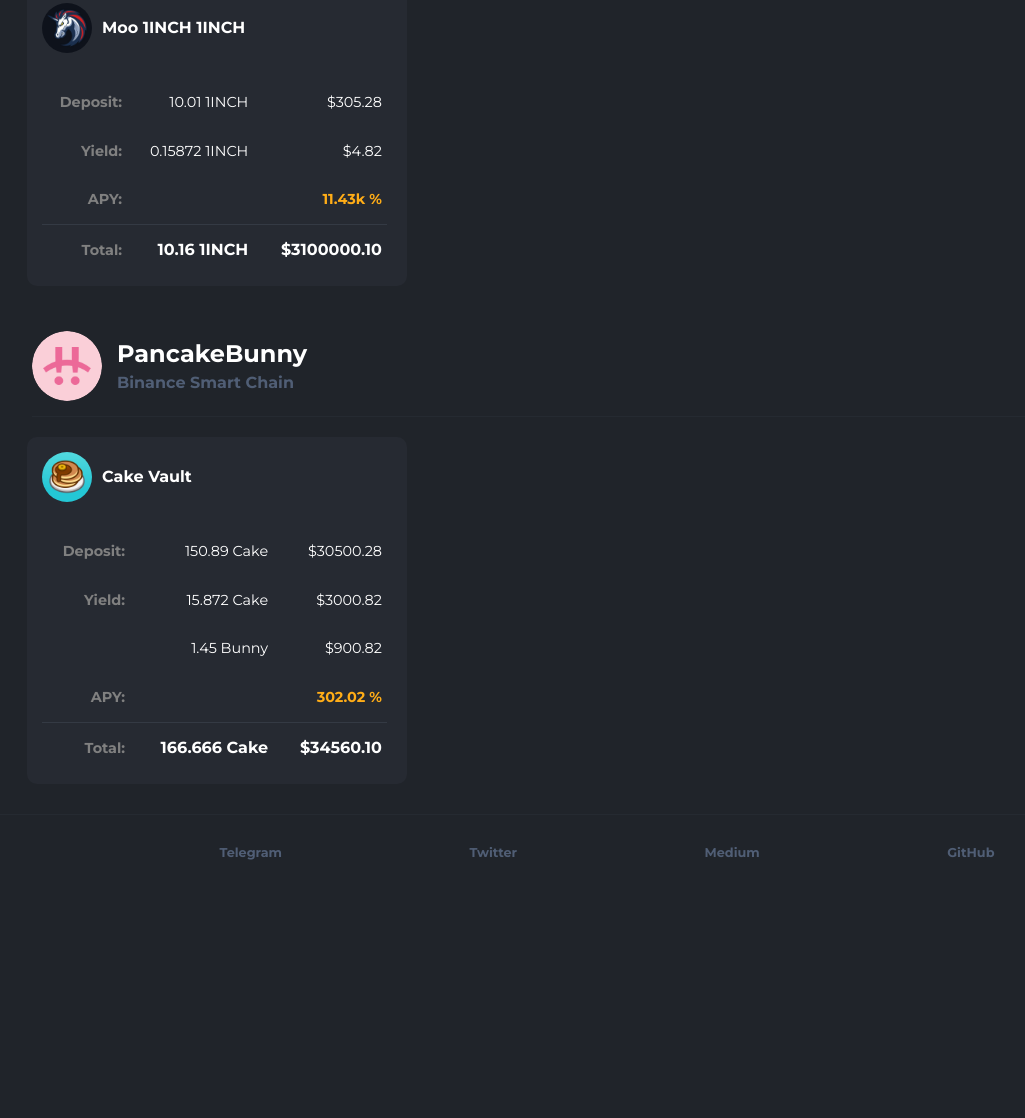
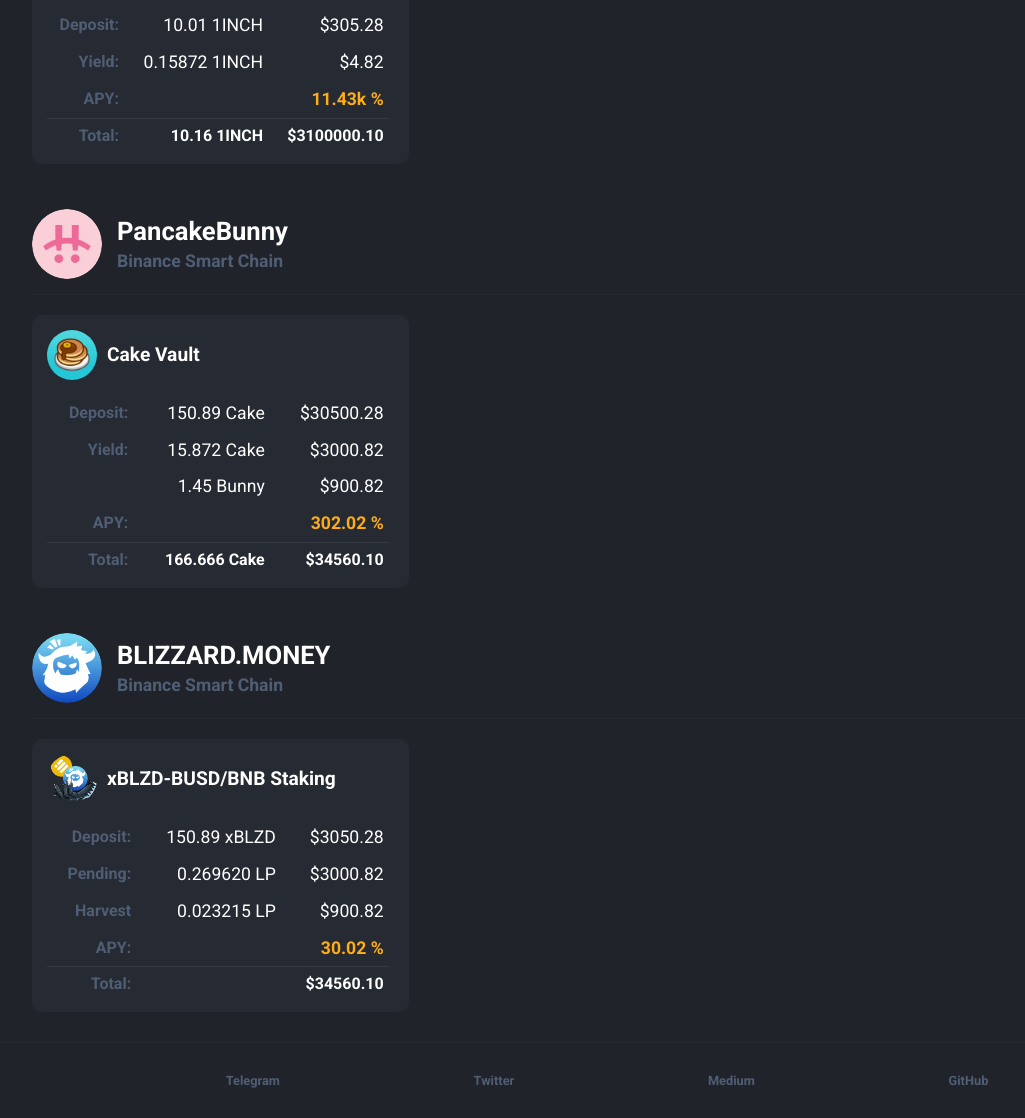
Before and after one commit to yieldtop/yieldtop-frontend, a plain HTML site: page index.html in a window 1280 px wide. Shown: the part 665-1783 px from the top of the page, without its empty margins (33-1058 px from the left). Before the commit the page ends 1555 px from the top, so only its background shows below. Drawn offline with nearby package versions, Linux system fonts and the light colour scheme.

Commit message:
change font

```diff
--- a/index.html
+++ b/index.html
@@ -12,8 +12,10 @@
   <meta property="og:image" content="https://yield.galyshev.pro/img/og_card.png" />
   <meta name="twitter:image" content="https://yield.galyshev.pro/img/og_card.png" />
   <meta name="twitter:card" content="summary_large_image" />
+  <!-- <link rel="preconnect" href="https://fonts.gstatic.com">
+  <link href="https://fonts.googleapis.com/css2?family=Montserrat:wght@300;400;700&display=swap" rel="stylesheet"> -->
   <link rel="preconnect" href="https://fonts.gstatic.com">
-  <link href="https://fonts.googleapis.com/css2?family=Montserrat:wght@300;400;700&display=swap" rel="stylesheet">
+  <link href="https://fonts.googleapis.com/css2?family=Roboto:wght@400;700&display=swap" rel="stylesheet">
   <link rel="stylesheet" href="style/main.css?new">
 </head>
 
@@ -148,7 +150,7 @@
                 <table class="vault__stat">
                   <tr class="vault__stat-deposit">
                     <th>Deposit:</th>
-                    <td><span>100.14</span> BIF</td>
+                    <td><span>100.14</span> BIFI</td>
                    <td><span>$305000.28</span></td>
                   </tr>
                   <tr class="vault__stat-yield">
@@ -289,6 +291,59 @@
                   <tr class="vault__stat-total">
                     <th>Total:</th>
                     <td><span>166.666</span> Cake</td>
+                    <td><span>$34560.10</span></td>
+                  </tr>
+                </table>
+              </div>
+            </div>
+          </div>
+        </div>
+      </div>
+
+      <div class="finance">
+        <div class="finance__title">
+          <img src="img/platforms/blizzard.png" alt="logo">
+          <div class="platform">
+            <span class="platform__title">BLIZZARD.MONEY</span>
+            <span class="platform__chain">Binance Smart Chain</span>
+          </div>
+        </div>
+
+        <div class="finance__vaults">
+          <div class="vaults__wrapper">
+            <div class="vault">
+              <div class="vault__title">
+                <img src="img/tokens/xBLZD-BUSDBNB-LP.png" alt="logo">
+                <div class="vault__amount">
+                  <span class="vault__amount__title">xBLZD-BUSD/BNB Staking</span>
+                </div>
+              </div>
+
+              <div class="vault__value">
+                <table class="vault__stat">
+                  <tr class="vault__stat-deposit">
+                    <th>Deposit:</th>
+                    <td><span>150.89</span> xBLZD</td>
+                   <td><span>$3050.28</span></td>
+                  </tr>
+                  <tr class="vault__stat-yield">
+                    <th>Pending:</th>
+                    <td><span>0.269620</span> LP</td>
+                    <td><span>$3000.82</span></td>
+                  </tr>
+                  <tr class="vault__stat-yield">
+                    <th>Harvest</th>
+                    <td><span>0.023215</span> LP</td>
+                    <td><span>$900.82</span></td>
+                  </tr>
+                  <tr class="vault__stat-apy">
+                    <th>APY:</th>
+                    <td></td>
+                    <td><span>30.02 %</span></td>
+                  </tr>
+                  <tr class="vault__stat-total">
+                    <th>Total:</th>
+                    <td></td>
                     <td><span>$34560.10</span></td>
                   </tr>
                 </table>
--- a/style/main.css
+++ b/style/main.css
@@ -1,6 +1,7 @@
 body {
   margin: 0;
-  font-family: 'Montserrat', sans-serif;
+  font-family: 'Roboto', sans-serif;
+  /* font-family: 'Montserrat', sans-serif; */
   font-size: 16px;
   color: #6c7279;
   -webkit-font-smoothing: antialiased;
@@ -29,7 +30,7 @@ ul, ol, li {
 
 h1 {
   color: #505e75;
-  font-size: 1.2rem;
+  font-size: 1.4rem;
 }
 
 /* Container
@@ -58,9 +59,6 @@ h1 {
   width: 100%;
   height: 100%;
   background-color: #20242A;
-  /* box-shadow: 0.4em 0.4em 5px rgba(19, 19, 19, 0.5); */
-  /* border-bottom-left-radius: 15px;
-  border-bottom-right-radius: 15px; */
   z-index: 2;
 }
 
@@ -124,14 +122,14 @@ h1 {
   min-width: 120px;
   cursor: pointer;
   text-align: center;
-  /* transition: all 0.3s ease 0s; */
 }
+
 .header__tabs-item a:hover {
   color: #FFAD17;
 }
 
 .header__tabs-item a {
-  font-size: 1rem;
+  font-size: 1.2rem;
   text-decoration: none;
   color: #505e75;
 }
@@ -142,7 +140,6 @@ h1 {
 }
 
 .header__tabs-item.active {
-  /* background-color: #FED32C; */
   position: relative;
 }
 
@@ -216,7 +213,6 @@ h1 {
   height: 100%;
   overflow: auto;
   background-color: #262A32;
-  /* box-shadow: 0.4em 0.4em 5px rgba(19, 19, 19, 0.5); */
   z-index: 4;
   display: flex;
   flex-direction: column;
@@ -232,7 +228,7 @@ h1 {
 
 .header__link {
   color: #D8D8D8;
-  text-transform: uppercase;
+  /* text-transform: uppercase; */
   text-decoration: none;
   font-size: 1.2rem;
 }
@@ -310,13 +306,13 @@ h1 {
 }
 
 .platform__title {
-  font-size: 1.5rem;
+  font-size: 1.6rem;
   color: #fff;
   font-weight: bold;
   padding-bottom: 5px;
 }
 .platform__chain {
-  font-size: 1rem;
+  font-size: 1.1rem;
   font-weight: 600;
   color: #505e75;
 }
@@ -324,6 +320,7 @@ h1 {
 .finance__vaults {
   display: flex;
   flex-wrap: wrap;
+  margin: 0 5px;
 }
 
 .vaults__wrapper {
@@ -342,7 +339,7 @@ h1 {
 .vault__title {
   display: flex;
   align-items: center;
-  padding: 15px;
+  padding: 15px 15px 5px 15px;
 }
 
 .vault__title img {
@@ -357,19 +354,19 @@ h1 {
 }
 
 .vault__amount__title {
-  font-size: 1rem;
+  font-size: 1.2rem;
   color: #fff;
   font-weight: bold;
 }
 
 .vault__value {
-  font-size: .9rem;
+  font-size: 1.1rem;
   color: #fff;
   padding: 10px 20px 10px 15px;
 }
 
 .vault__value td {
-  padding: 15px 5px 15px 0;
+  padding: 7px 5px 7px 0;
 }
 
 .vault__stat {
@@ -380,9 +377,9 @@ h1 {
 }
 
 .vault__stat th {
-  font-weight: bold;
+  font-weight: 700;
   color: #505e75;
-  font-size: 0.9rem;
+  font-size: 1rem;
 }
 
 .vault__stat-deposit {
@@ -582,7 +579,7 @@ h1 {
 .dark-mode .vault__amount__title {
   color: #808080;
 }
-.vault__stat th {
+.dark-mode .vault__stat th {
   color: #808080;
 }
 .dark-mode .vault__value {
@@ -638,10 +635,10 @@ h1 {
     width: calc(50%);
   }
   .dep__inner h1 {
-    font-size: 1rem;
+    font-size: 1.1rem;
   }
   .dep__value {
-    font-size: 1.2rem;
+    font-size: 1.25rem;
   }
   .finance__title {
     margin-top: 10px;
@@ -654,12 +651,6 @@ h1 {
   }
   .vault__amount__title {
     font-size: 1rem;
-  }
-  .vault__amount__dollars {
-    font-size: 0.9rem;
-  }
-  .vault__amount__coins {
-    font-size: 0.8rem;
   }
 }
 
```
Also changed, not shown: img/Platforms/blizzard.png (added), img/Tokens/xBLZD-BUSDBNB-LP.png (added).
